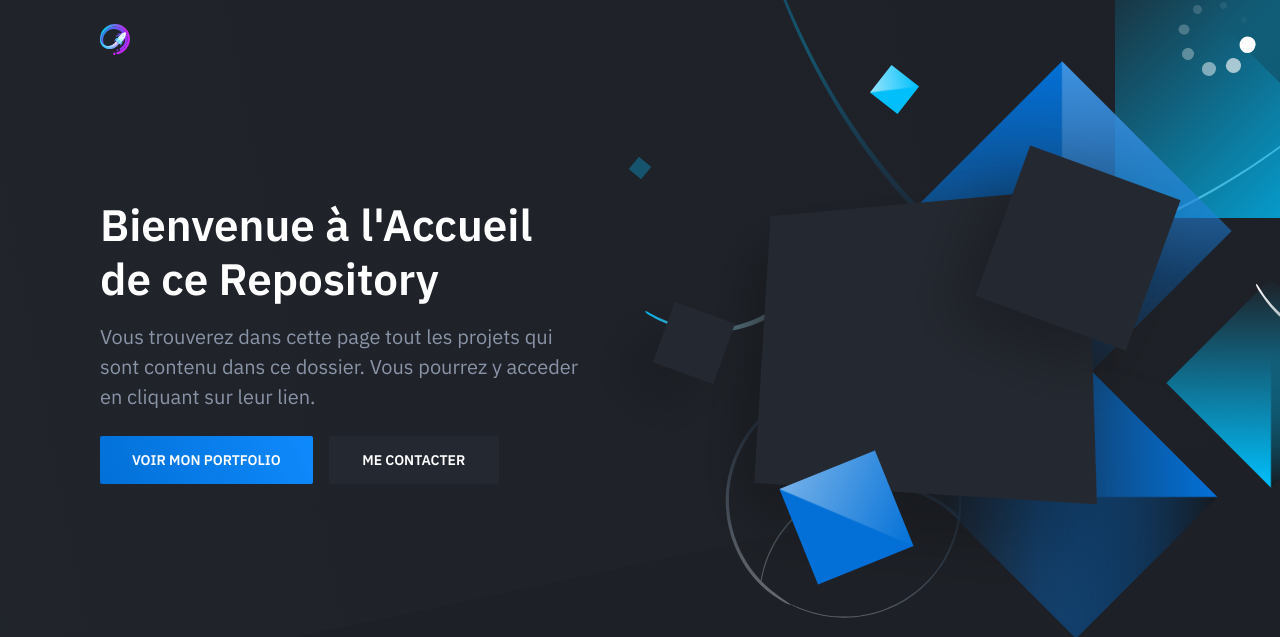
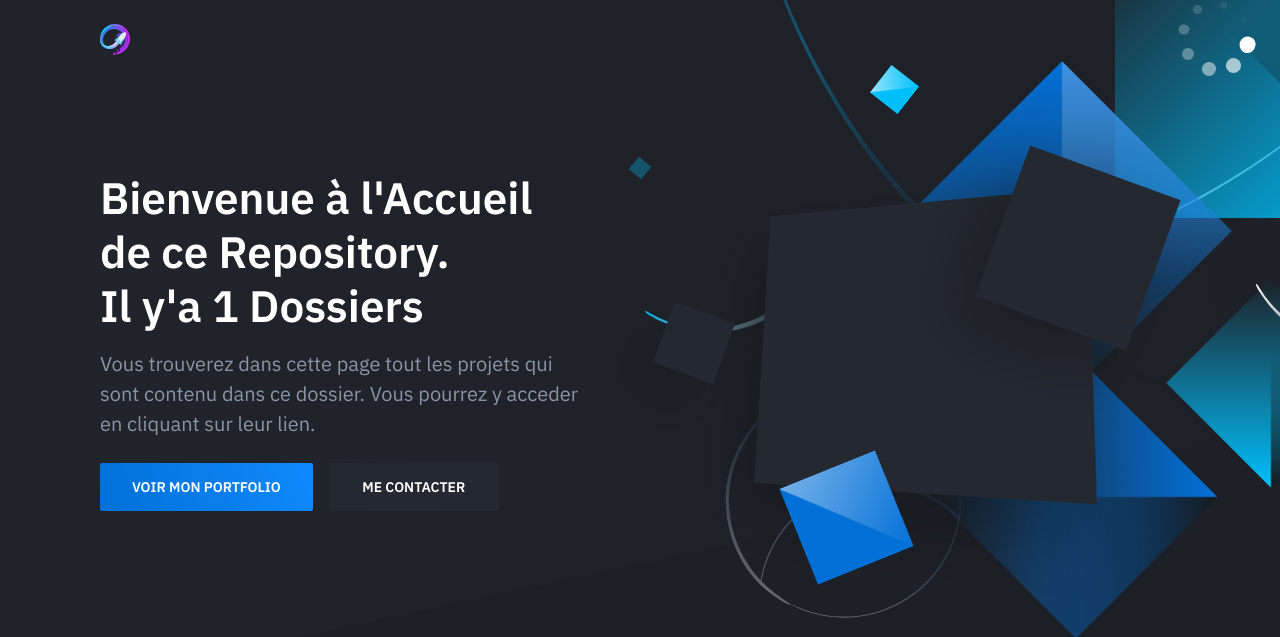
Before and after one commit to orbitturner/PROJECTS_SPATIUM, a PHP site: page / in a window 1280 px wide. Shown: the top 637 px of the page. Run offline with PHP 8.4, Linux system fonts and the light colour scheme; some libraries are stand-ins or nearby versions.

Commit message:
Adding Count Function

```diff
--- a/index.php
+++ b/index.php
@@ -55,7 +55,7 @@ $dirs = array_filter(glob('*'), 'is_dir');
                 <div class="container">
                     <div class="hero-inner">
 						<div class="hero-copy">
-	                        <h1 class="hero-title mt-0">Bienvenue à l'Accueil de ce Repository</h1>
+	                        <h1 class="hero-title mt-0">Bienvenue à l'Accueil de ce Repository.<br/>Il y'a <?=$total_items?> Dossiers</h1>
 	                        <p class="hero-paragraph">Vous trouverez dans cette page tout les projets qui sont contenu dans ce dossier. Vous pourrez y acceder en cliquant sur leur lien.</p>
 	                        <div class="hero-cta"><a class="button button-primary" href="http://orbitturner.yj.fr/portfolio/">Voir Mon Portfolio</a><a class="button" href="http://orbitturner.yj.fr/contact/">Me Contacter</a></div>
 						</div>
```
